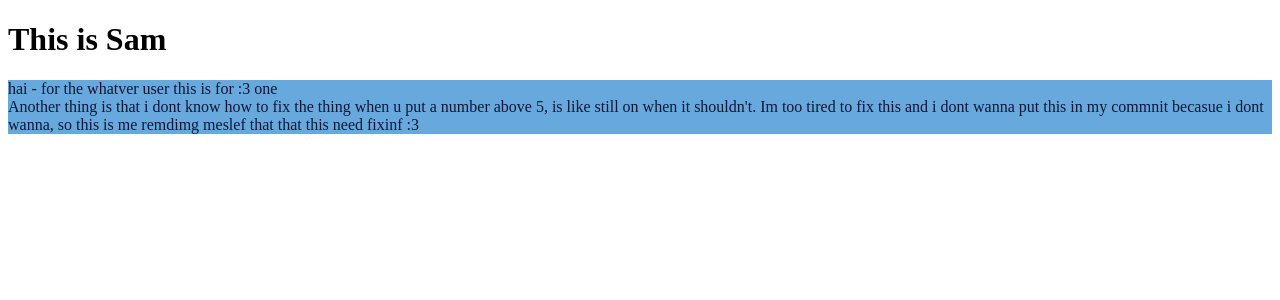
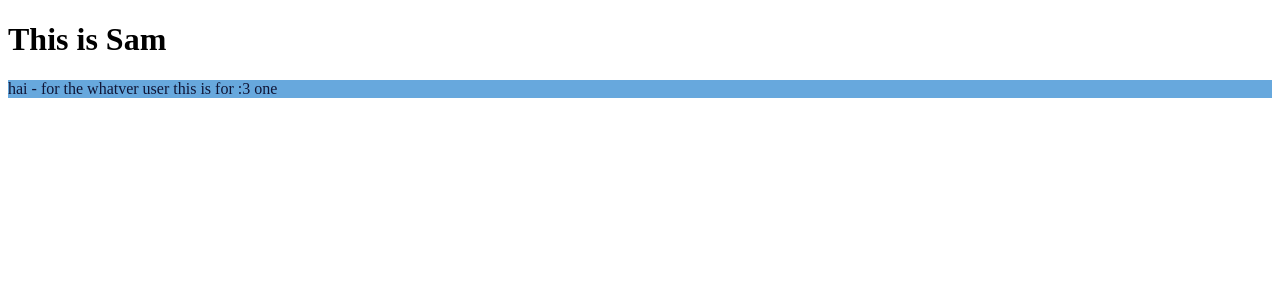
Before and after one commit to I-F0RG0T/Searching-for-a-repo-that-doesn-t-exist, a Flask app: page /User/1 in a window 1280 px wide. Shown: the part 68-368 px from the top of the page. Run offline with Flask 3, Linux system fonts and the light colour scheme; data comes from the database, SQL or seed files in the repository.

Commit message:
Fix the dyamic Routes issuse thing. I want sleep

```diff
--- a/app.py
+++ b/app.py
@@ -62,6 +62,8 @@ def user():
 def User_list(id):
     sql = f"SELECT * FROM User WHERE id =?"
     User = query_db(sql, args=(id,), one=True)
+    if User == None:
+        exit(404)
     return render_template('simple_User.html', User=User)#give the data a templagte or like looks
 
 @app.route( '/simple_User' )
--- a/templates/simple_user.html
+++ b/templates/simple_user.html
@@ -3,10 +3,7 @@
 
 <h1> This is {{ User[1] }}</h1>
 
-<p> hai - for the whatver user this is for :3  {{User[3]}} <br>
-Another thing is that i dont know how to fix the thing when u put a number
-above 5, is like still on when it shouldn't. Im too tired to fix this and i dont wanna put this in my
-commnit becasue i dont wanna, so this is me remdimg meslef that that this need fixinf :3</p>
+<p> hai - for the whatver user this is for :3  {{User[3]}} </p>
 
 
 {% endblock %}
```
Also changed, not shown: README.md.
